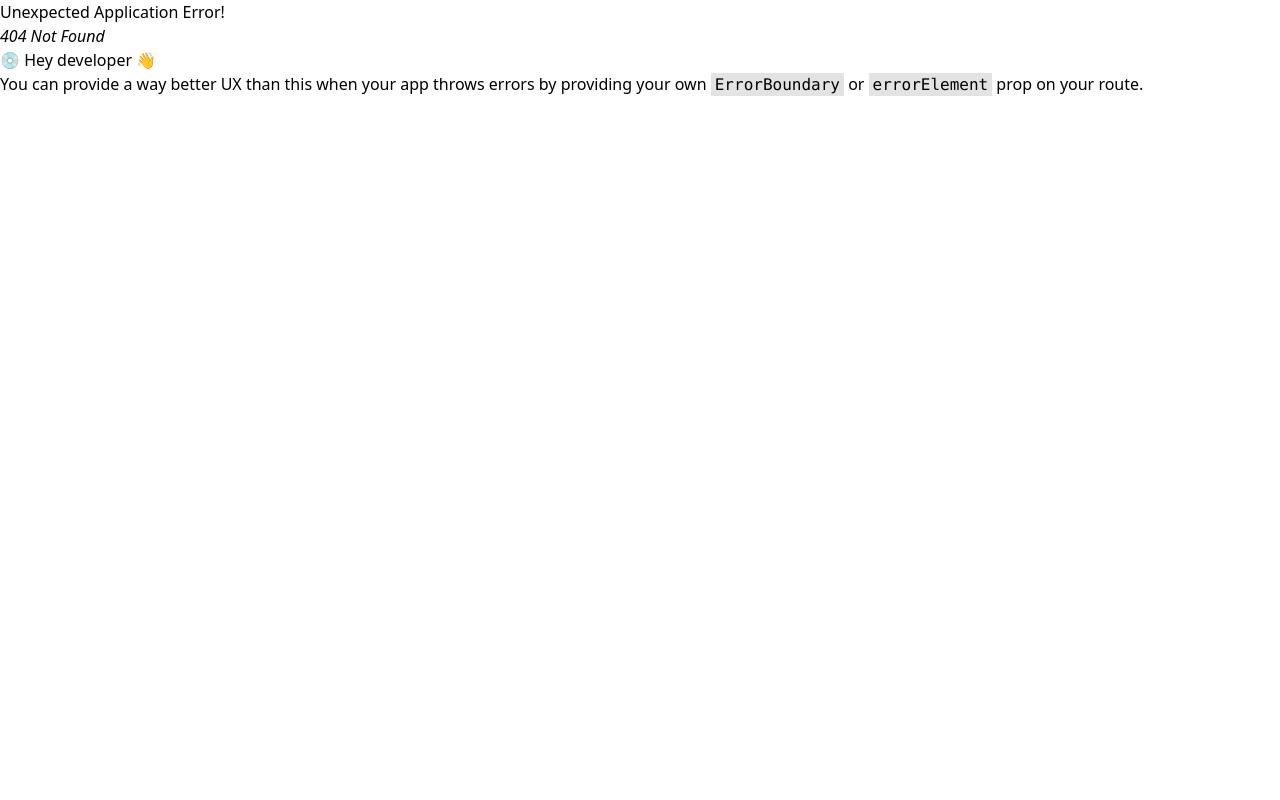
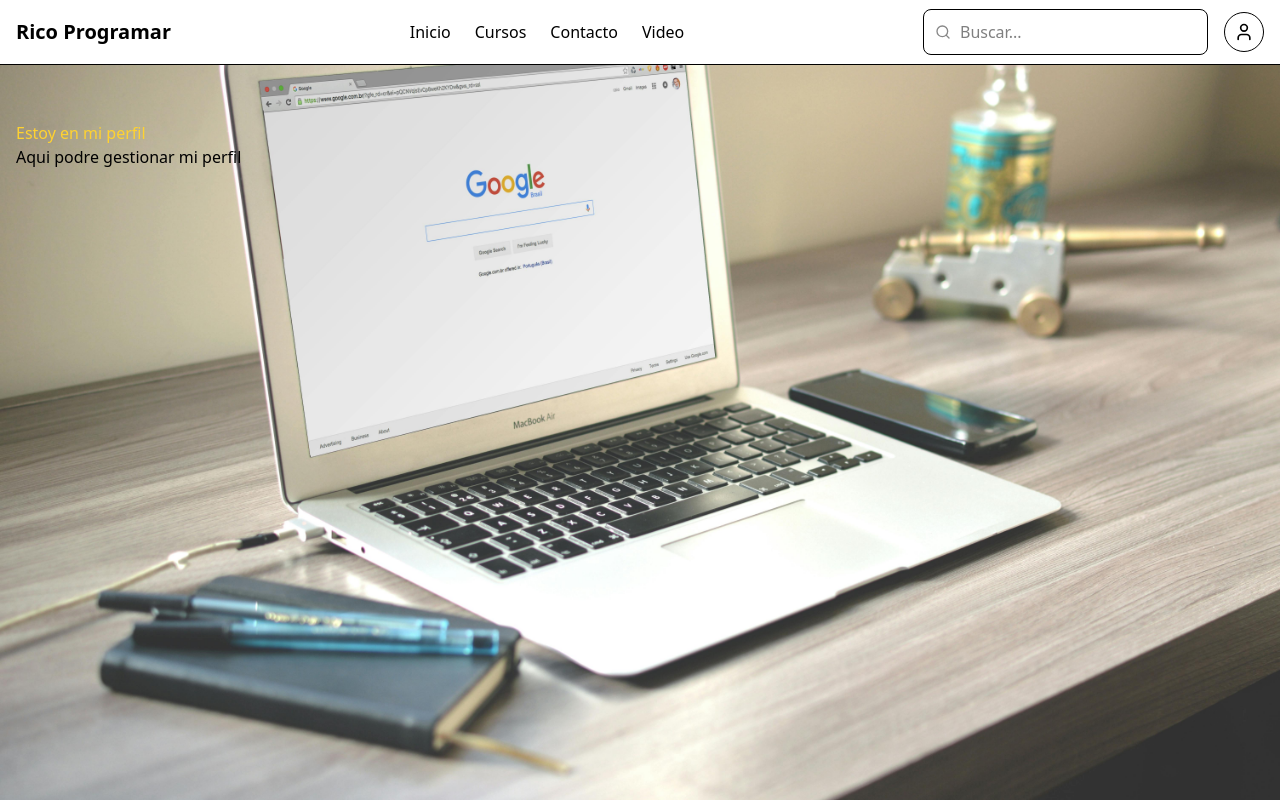
Before and after one commit to EngelEZ/React-Clase, a React (Vite) app in the folder frontend/vitalplus-react/: page /perfil in a window 1280 px wide. Before the commit this address had no page. Built offline with nearby package versions, Linux system fonts and the light colour scheme.

Commit message:
termina clases el 25 de febrero de 2025

```diff
--- a/frontend/vitalplus-react/src/app/router/index.jsx
+++ b/frontend/vitalplus-react/src/app/router/index.jsx
@@ -1,5 +1,6 @@
 import { createBrowserRouter } from "react-router-dom";
 import MainLayout from "@/shared/layout/MainLayout";
+import ProfilePage from "@/features/users/pages/ProfilePage";
 
 const router = createBrowserRouter([
   {
@@ -22,6 +23,10 @@ const router = createBrowserRouter([
         path: "videos",
         element: <h1 className="p-4"> Videos </h1>,
       },
+      {
+        path: "perfil",
+        element: <ProfilePage />,
+      },
     ],
   },
 ]);
--- /dev/null
+++ b/frontend/vitalplus-react/src/features/users/pages/ProfilePage.jsx
@@ -0,0 +1,14 @@
+const ProfilePage = () => {
+  return (
+    <section className="py-8">
+      <h1 className="text-h1 z-10 text-amber-300">Estoy en mi perfil</h1>
+      <p className="text-body font-weght-bold">
+        {" "}
+        Aqui podre gestionar mi perfil
+      </p>
+
+    </section>
+  );
+};
+
+export default ProfilePage;
--- a/frontend/vitalplus-react/src/shared/layout/MainLayout.jsx
+++ b/frontend/vitalplus-react/src/shared/layout/MainLayout.jsx
@@ -1,9 +1,15 @@
 import { Outlet } from "react-router-dom";
 import Navbar from "@/shared/layout/Navbar";
+import heroBg from "@/assets/images/imagen-hero.jpg";
 
 export default function MainLayout() {
   return (
-    <div className="min-h-screen bg-surface">
+    <div className="relative min-h-screen bg-surface">
+      <div
+        className="absolute -z-10 inset-0 bg-cover bg-center"
+        style={{ backgroundImage: `url(${heroBg})` }}
+      />
+
       {/* Navbar */}
       <Navbar />
 
--- a/frontend/vitalplus-react/src/shared/layout/Navbar.jsx
+++ b/frontend/vitalplus-react/src/shared/layout/Navbar.jsx
@@ -1,7 +1,10 @@
 import { Search, User } from "lucide-react";
 import { Link } from "react-router-dom";
+import { useState } from "react";
 
 const Navbar = () => {
+  const [isOpen, setIsOpen] = useState(false);
+
   return (
     <nav className="w-full border-b bg-white">
       <div className="mx-auto max-w-7xl px-4">
@@ -52,9 +55,49 @@ const Navbar = () => {
             </div>
 
             {/* Icono de usuario */}
-            <button className="flex items-center justify-center size-10 rounded-full border hover:bg-gray-100 transition">
+            {/* <button className="flex items-center justify-center size-10 rounded-full border hover:bg-gray-100 transition">
               <User className="size-5" />
-            </button>
+            </button> */}
+
+            {/* Usuario */}
+            <div className="relative">
+              <button
+                onClick={() => setIsOpen(!isOpen)}
+                className="flex items-center justify-center size-10 rounded-full border hover:bg-surface transition"
+              >
+                <User className="size-5" />
+              </button>
+
+
+              {isOpen && (
+                <div className="absolute right-0 mt-2 w-48 rounded-lg border bg-background shadow-lg">
+                  <ul className="py-2 text-sm">
+                    <li>
+                      <Link
+                        to="/perfil"
+                        className="block px-4 py-2 hover:bg-surface transition"
+                        onClick={() => setIsOpen(false)}
+                      >
+                        Perfil
+                      </Link>
+                    </li>
+                    <li>
+                      <button
+                        className="w-full text-left px-4 py-2 hover:bg-surface transition"
+                        onClick={() => {
+                          setIsOpen(false);
+                          console.log("Cerrar sesión");
+                        }}
+                      >
+                        Cerrar sesión
+                      </button>
+                    </li>
+                  </ul>
+                </div>
+              )}
+            </div>
+
+
           </div>
         </div>
       </div>
@@ -63,3 +106,7 @@ const Navbar = () => {
 };
 
 export default Navbar;
+
+// Para dirigirme o navegar a una ruta uso Link
+// ====
+// Para  ejecutar logica se utiliza button
```
Also changed, not shown: frontend/vitalplus-react/src/assets/images/imagen-hero.jpg (added).
